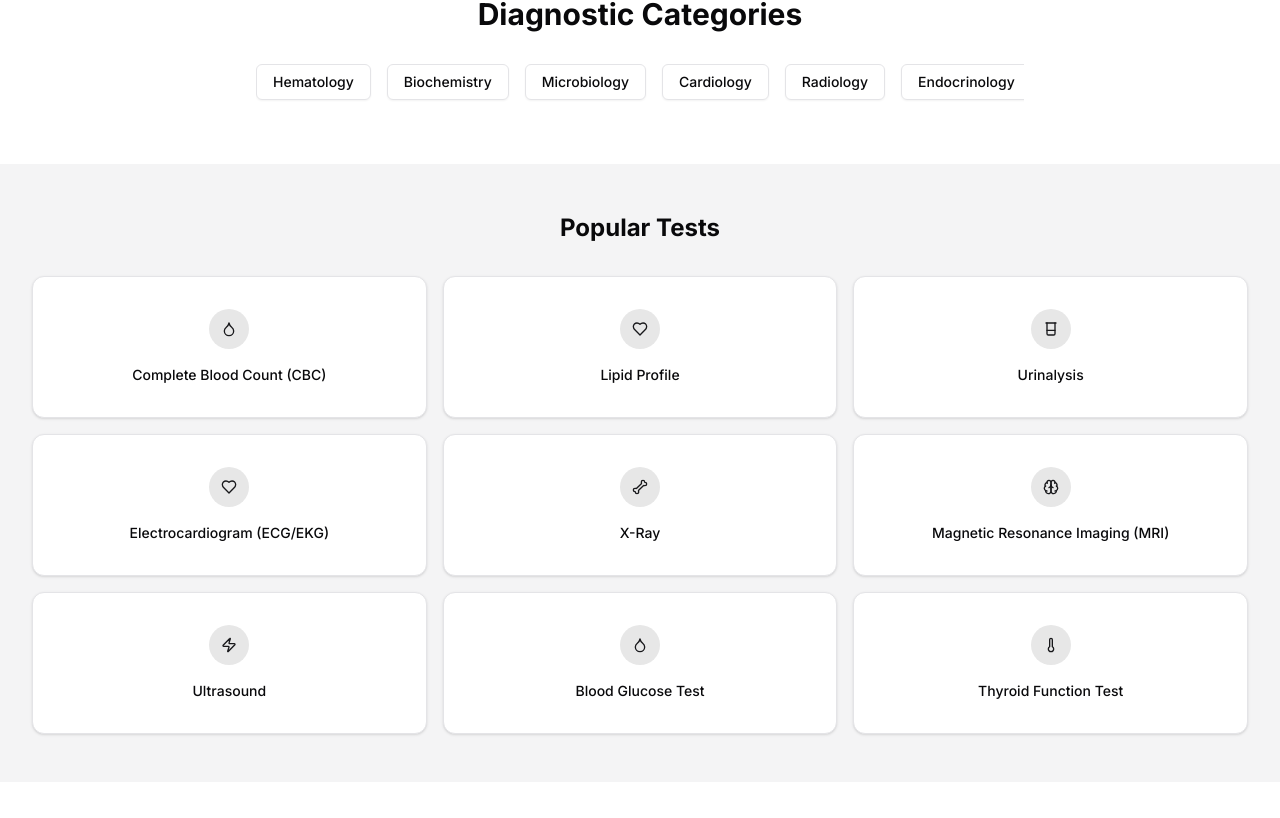
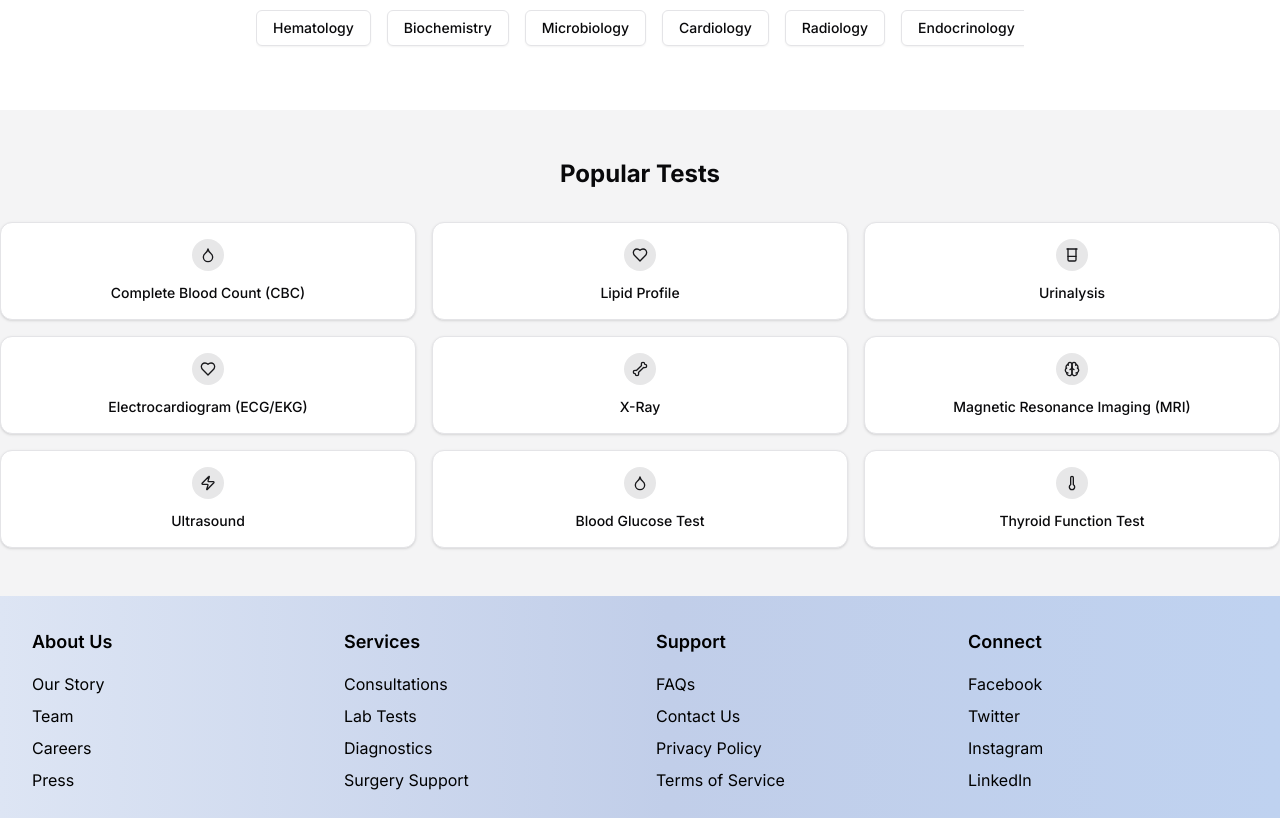
Before and after one commit to Noothan-am/knowhealth, a Next.js app: page /diagnostics in a window 1280 px wide. Shown: the part 778-1596 px from the top of the page. Built offline with nearby package versions, Linux system fonts and the light colour scheme; no server answers.

Commit message:
complete working home page ui

```diff
--- a/app/diagnostics/page.jsx
+++ b/app/diagnostics/page.jsx
@@ -178,7 +178,6 @@ export default function MedicalDiagnosticsPage() {
 
   return (
     <div className="flex flex-col min-h-screen">
-      {/* Banner Section */}
       <section className="relative h-64 bg-primary text-primary-foreground overflow-hidden">
         {banners.map((banner, index) => (
           <div
@@ -196,7 +195,7 @@ export default function MedicalDiagnosticsPage() {
               key={index}
               variant="outline"
               size="sm"
-              className={`w-2 h-1 p-0 rounded-sm ${
+              className={`w-1 h-2 p-1 rounded ${
                 currentBanner === index ? 'bg-primary-foreground' : 'bg-transparent'
               }`}
               onClick={() => handleBannerChange(index)}
@@ -237,33 +236,27 @@ export default function MedicalDiagnosticsPage() {
     {/* Selected Category Tests Section */}
     <section className="py-12 bg-muted">
   <div className="container mx-auto">
-        <h3 className="text-2xl font-bold mb-8 text-center"> {/* Added left padding */}
+    <h3 className="text-2xl font-bold mb-8 text-center">
       {selectedCategory ? `${selectedCategory.name} Tests` : "Popular Tests"}
     </h3>
     <div className="grid grid-cols-1 md:grid-cols-2 lg:grid-cols-3 gap-4">
       {(selectedCategory ? selectedCategory.tests : popularTests).map((test, index) => (
-            <Card key={index} className="p-4">
+        <Card key={index} className="p-2"> {/* Reduced padding */}
           <Button
             variant="ghost"
-                className="w-full h-auto py-4 px-3 flex flex-col items-center justify-start space-y-2"
+            className="w-full h-auto py-2 px-2 flex flex-col items-center justify-start space-y-1"
             onClick={() => handleTestClick(test)}
           >
-                <div className="bg-primary/10 p-3 rounded-full">
-                  <test.icon className="h-8 w-8 text-primary" />
+            <div className="bg-primary/10 p-2 rounded-full">
+              <test.icon className="h-6 w-6 text-primary" />
             </div>
             <span className="text-sm font-medium text-center">{test.name}</span>
           </Button>
-              {selectedTest === test && (
-                <div className="mt-4 text-sm text-muted-foreground">
-                  {test.description}
-                </div>
-              )}
         </Card>
       ))}
         </div>
       </div>
     </section>
-
     </div>
   )
 }
--- a/app/globals.css
+++ b/app/globals.css
@@ -4,6 +4,9 @@
 
 body {
   font-family: Arial, Helvetica, sans-serif;
+}
+.placeholder-sm::placeholder {
+  font-size: 0.9rem; /* Adjust the font size as needed */
 }
 .word-spacing {
   word-spacing: 0.1em; /* Adjust the value as needed */
--- a/app/page.jsx
+++ b/app/page.jsx
@@ -7,7 +7,6 @@ import Link from 'next/link'
 
 export default function Home() {
   const [currentBanner, setCurrentBanner] = useState(0);
-
   useEffect(() => {
     const interval = setInterval(() => {
       setCurrentBanner((prev) => (prev + 1) % banners.length);
@@ -15,6 +14,7 @@ export default function Home() {
 
     return () => clearInterval(interval);
   }, []);
+
 
 
 
--- a/jsconfig.json
+++ b/jsconfig.json
@@ -2,7 +2,7 @@
   "compilerOptions": {
     "baseUrl": ".",
     "paths": {
-      "@/*": ["*"]
+      "@/*": ["./*"]
     }
   }
 }
--- a/tailwind.config.js
+++ b/tailwind.config.js
@@ -2,76 +2,64 @@
 module.exports = {
   darkMode: ["class"],
   content: [
-    './pages/**/*.{js,jsx}',
-    './components/**/*.{js,jsx}',
-    './app/**/*.{js,jsx}',
-    './src/**/*.{js,jsx}',
+  "./pages/**/*.{js,ts,jsx,tsx,mdx}",
+  "./components/**/*.{js,ts,jsx,tsx,mdx}",
+  "./app/**/*.{js,ts,jsx,tsx,mdx}",
 ],
-  prefix: "",
 theme: {
-    container: {
-      center: true,
-      padding: "2rem",
-      screens: {
-        "2xl": "1400px",
-      },
-    },
   extend: {
     colors: {
-        border: "hsl(var(--border))",
-        input: "hsl(var(--input))",
-        ring: "hsl(var(--ring))",
-        background: "hsl(var(--background))",
-        foreground: "hsl(var(--foreground))",
+      background: 'hsl(var(--background))',
+      foreground: 'hsl(var(--foreground))',
+      card: {
+        DEFAULT: 'hsl(var(--card))',
+        foreground: 'hsl(var(--card-foreground))'
+      },
+      popover: {
+        DEFAULT: 'hsl(var(--popover))',
+        foreground: 'hsl(var(--popover-foreground))'
+      },
       primary: {
-          DEFAULT: "hsl(var(--primary))",
-          foreground: "hsl(var(--primary-foreground))",
+        DEFAULT: 'hsl(var(--primary))',
+        foreground: 'hsl(var(--primary-foreground))'
       },
       secondary: {
-          DEFAULT: "hsl(var(--secondary))",
-          foreground: "hsl(var(--secondary-foreground))",
+        DEFAULT: 'hsl(var(--secondary))',
+        foreground: 'hsl(var(--secondary-foreground))'
+      },
+      muted: {
+        DEFAULT: 'hsl(var(--muted))',
+        foreground: 'hsl(var(--muted-foreground))'
+      },
+      accent: {
+        DEFAULT: 'hsl(var(--accent))',
+        foreground: 'hsl(var(--accent-foreground))'
       },
       destructive: {
-          DEFAULT: "hsl(var(--destructive))",
-          foreground: "hsl(var(--destructive-foreground))",
+        DEFAULT: 'hsl(var(--destructive))',
+        foreground: 'hsl(var(--destructive-foreground))'
       },
-        muted: {
-          DEFAULT: "hsl(var(--muted))",
-          foreground: "hsl(var(--muted-foreground))",
-        },
-        accent: {
-          DEFAULT: "hsl(var(--accent))",
-          foreground: "hsl(var(--accent-foreground))",
-        },
-        popover: {
-          DEFAULT: "hsl(var(--popover))",
-          foreground: "hsl(var(--popover-foreground))",
-        },
-        card: {
-          DEFAULT: "hsl(var(--card))",
-          foreground: "hsl(var(--card-foreground))",
-        },
+      border: 'hsl(var(--border))',
+      input: 'hsl(var(--input))',
+      ring: 'hsl(var(--ring))',
+      chart: {
+        '1': 'hsl(var(--chart-1))',
+        '2': 'hsl(var(--chart-2))',
+        '3': 'hsl(var(--chart-3))',
+        '4': 'hsl(var(--chart-4))',
+        '5': 'hsl(var(--chart-5))'
+      }
     },
     borderRadius: {
-        lg: "var(--radius)",
-        md: "calc(var(--radius) - 2px)",
-        sm: "calc(var(--radius) - 4px)",
+      lg: 'var(--radius)',
+      md: 'calc(var(--radius) - 2px)',
+      sm: 'calc(var(--radius) - 4px)'
     },
-      keyframes: {
-        "accordion-down": {
-          from: { height: "0" },
-          to: { height: "var(--radix-accordion-content-height)" },
-        },
-        "accordion-up": {
-          from: { height: "var(--radix-accordion-content-height)" },
-          to: { height: "0" },
-        },
-      },
-      animation: {
-        "accordion-down": "accordion-down 0.2s ease-out",
-        "accordion-up": "accordion-up 0.2s ease-out",
-      },
-    },
+    backgroundImage: {
+    'gradient-custom': 'linear-gradient(90deg, rgba(221,229,244,1) 0%, rgba(193,206,233,1) 52%, rgba(191,210,240,1) 100%)',
+  }
+
+  }
 },
 plugins: [require("tailwindcss-animate")],
-}
+};
```
Also changed, not shown: app/layout.jsx (+108 -181 lines), components.json, public/iconfinale-removebg.png (added). Lines whose indentation alone changed are shown as unchanged.
